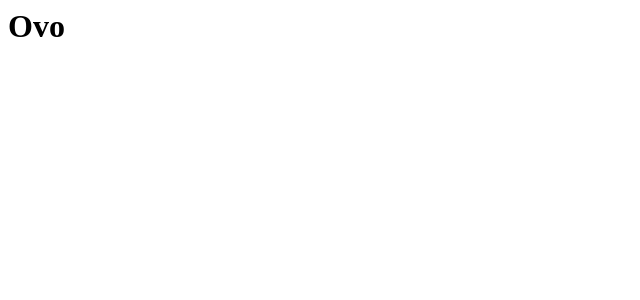
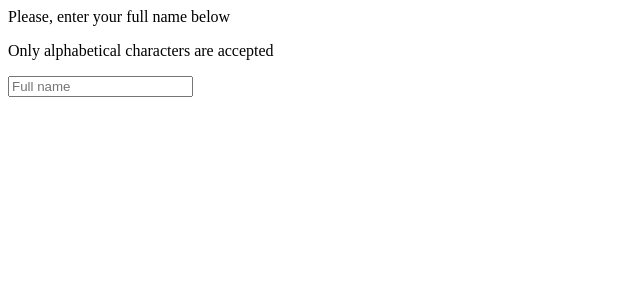
Before and after one commit to YoguiSan/bees-frontend-challenge, a React app: page / in a window 1280 px wide. Shown: the top 300 px of the page, without its empty margins (0-640 px from the left). Built offline with nearby package versions, Linux system fonts and the light colour scheme.

Commit message:
feat: rotas

```diff
--- a/package.json
+++ b/package.json
@@ -35,7 +35,7 @@
   "dependencies": {
     "react": "^18.2.0",
     "react-dom": "^18.2.0",
-    "react-router": "^6.3.0",
+    "react-router-dom": "^6.3.0",
     "styled-components": "^5.3.5"
   },
   "config": {
--- a/src/App.tsx
+++ b/src/App.tsx
@@ -1,8 +1,22 @@
-import React from 'react';
+import React, { FC, useState } from 'react';
+
+import Router from './routes';
+
+import AppContext from './contexts';
 
 function App() {
+  const [name, setName] = useState<string | undefined>();
+
   return (
-    <h1>Ovo</h1>
+    <AppContext.Provider
+      key="appcontext-provider"
+      value={{
+        name,
+        setName,
+      }}
+    >
+      <Router />
+    </AppContext.Provider>
   );
 }
 
--- /dev/null
+++ b/src/contexts/index.ts
@@ -0,0 +1,6 @@
+import { createContext } from 'react';
+import { AppContextType } from './@types.app';
+
+const AppContext = createContext(<AppContextType | null>(null));
+
+export default AppContext;
--- /dev/null
+++ b/src/pages/name/index.tsx
@@ -0,0 +1,44 @@
+import React, { FC, useState } from 'react';
+
+import Article from './styles';
+
+function NamePage() {
+  const [name, setName] = useState<string | undefined>();
+
+  const change = (({
+    target: {
+      value,
+    },
+  }: {
+    target: {
+      value: string,
+    },
+  }) => {
+    console.log(value);
+    setName(value);
+  });
+
+  return (
+    <Article>
+      <section>
+        <form
+          id="name-age-form"
+        >
+          <label>
+            <p>Please, enter your full name below</p>
+            <p>Only alphabetical characters are accepted</p>
+            <input
+              type="text"
+              id="name"
+              placeholder='Full name'
+              onChange={event => change(event)}
+              value={name}
+            />
+          </label>
+        </form>
+      </section>
+    </Article>
+  );
+}
+
+export default NamePage;
--- /dev/null
+++ b/src/pages/name/styles.ts
@@ -0,0 +1,4 @@
+import Styles from 'styled-components';
+
+export default Styles.article`
+`;
--- a/src/routes/index.tsx
+++ b/src/routes/index.tsx
@@ -0,0 +1,19 @@
+import React, { FC } from 'react';
+import { BrowserRouter, Routes, Route } from 'react-router-dom';
+
+import Name from '../pages/name';
+
+function Router() {
+  return (
+    <BrowserRouter>
+      <Routes>
+        <Route
+          path="/"
+          element={<Name />}
+        />
+      </Routes>
+    </BrowserRouter>
+  );
+}
+
+export default Router;
```
Also changed, not shown: src/contexts/@types.app.ts (added, +8 -0 lines), 1 other file (tests, documents, lock files or other folders).
